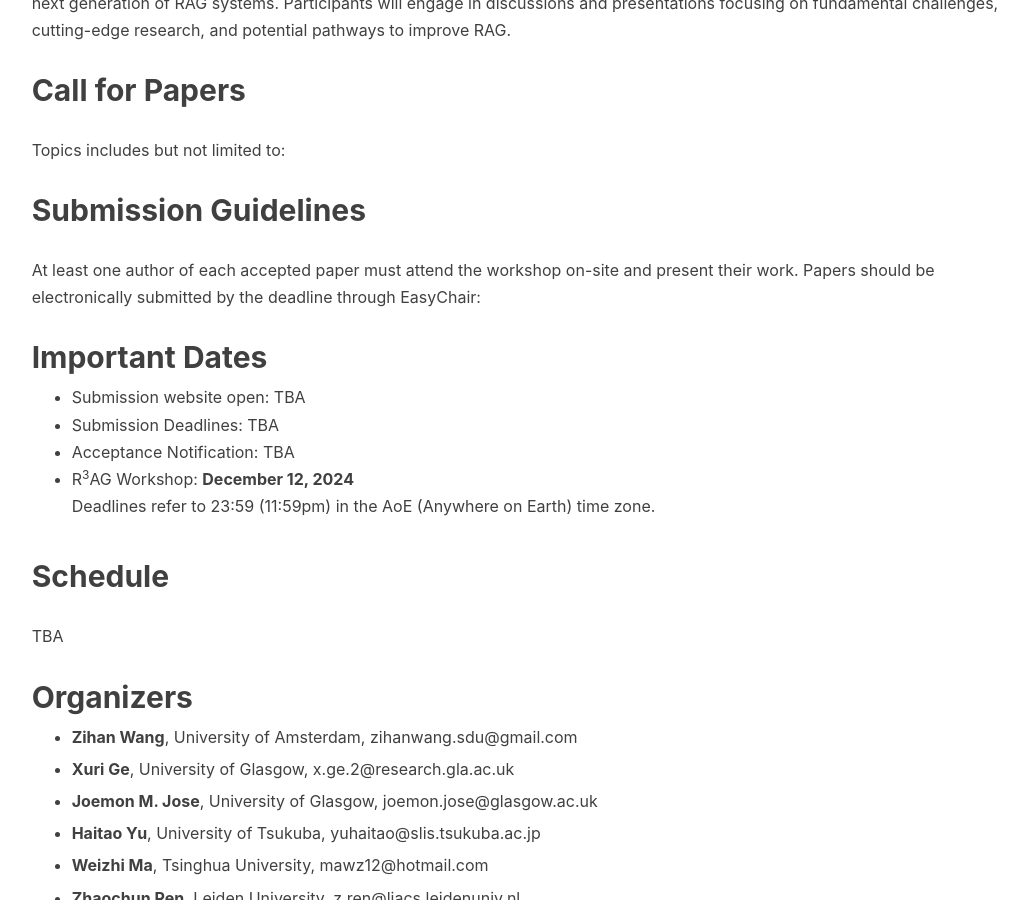
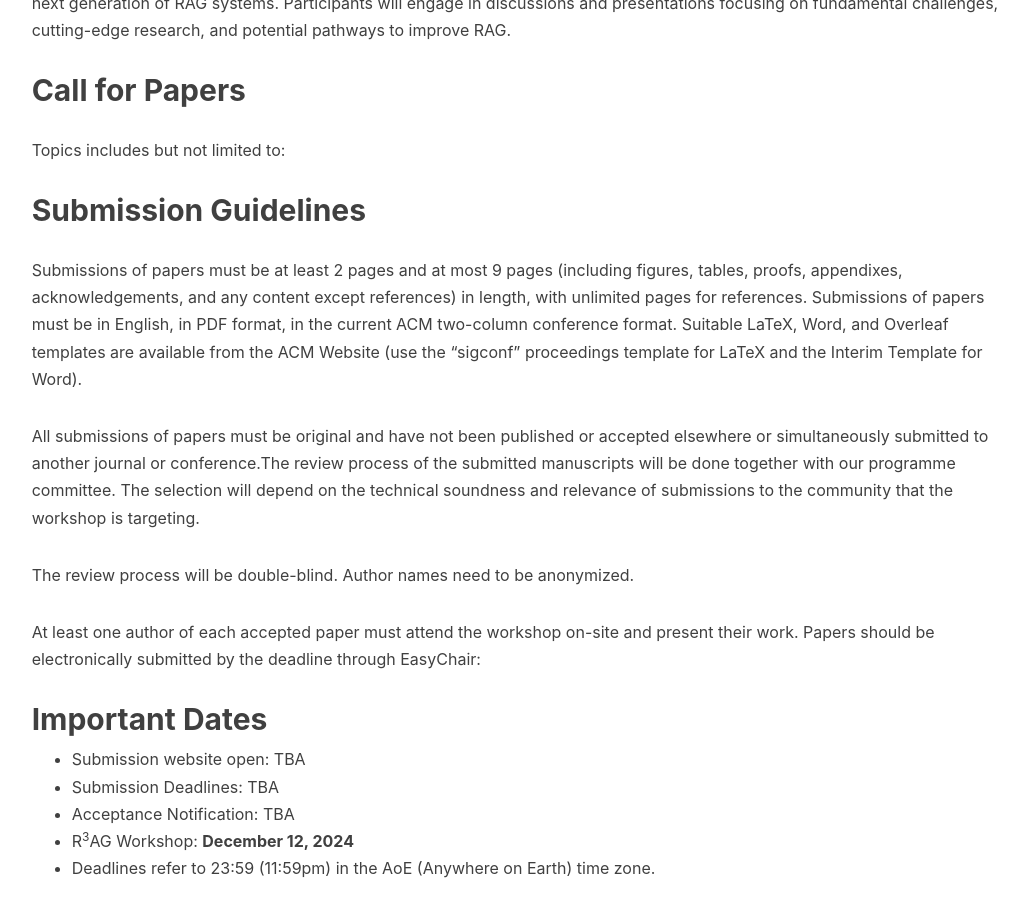
Before and after one commit to R3AG-SIGIR-AP/R3AG-SIGIR-AP.github.io, a Jekyll site: the page built from index.md, in a window 1280 px wide and 900 px high, scrolled down 868 px. Shown: the whole window, without its empty margins (90-1118 px from the left). Built offline with Jekyll 4.4.1, drawn with Linux system fonts in a browser that asks for light colours; nearby versions of some CDN libraries; our own code applies the rules of GitHub Pages for plain Markdown files.

Commit message:
basic clean up

```diff
--- a/index.md
+++ b/index.md
@@ -13,6 +13,11 @@ description: ""
 Topics includes but not limited to:
 
 ## Submission Guidelines
+Submissions of papers must be at least 2 pages and at most 9 pages (including figures, tables, proofs, appendixes, acknowledgements, and any content except references) in length, with unlimited pages for references. Submissions of papers must be in English, in PDF format, in the current ACM two-column conference format. Suitable LaTeX, Word, and Overleaf templates are available from the ACM Website (use the “sigconf” proceedings template for LaTeX and the Interim Template for Word).
+
+All submissions of papers must be original and have not been published or accepted elsewhere or simultaneously submitted to another journal or conference.The review process of the submitted manuscripts will be done together with our programme committee. The selection will depend on the technical soundness and relevance of submissions to the community that the workshop is targeting.
+
+The review process will be double-blind. Author names need to be anonymized.
 
 At least one author of each accepted paper must attend the workshop on-site and present their work. Papers should be electronically submitted by the deadline through EasyChair:
 
@@ -21,8 +26,8 @@ At least one author of each accepted paper must attend the workshop on-site and
 - Submission website open: TBA<br/>
 - Submission Deadlines: TBA<br/>
 - Acceptance Notification: TBA
-- R<sup>3</sup>AG Workshop: **December 12, 2024**<br/>
-Deadlines refer to 23:59 (11:59pm) in the AoE (Anywhere on Earth) time zone.
+- R<sup>3</sup>AG Workshop: **December 12, 2024**
+- Deadlines refer to 23:59 (11:59pm) in the AoE (Anywhere on Earth) time zone.
 
 ## <a name='Schedule' style="color: inherit; text-decoration: none; text-align: center;"> Schedule </a>
 TBA
```
